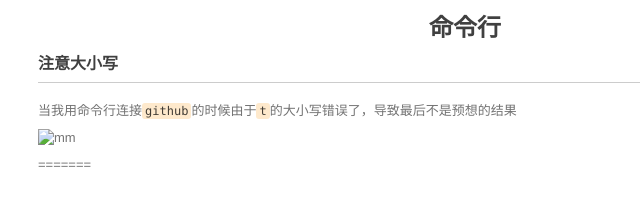
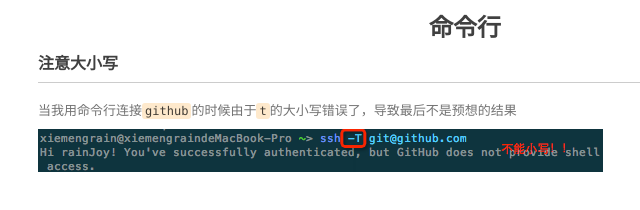
Before and after one commit to rainJoy/rainJoy, a plain HTML site: page index.html in a window 1280 px wide. Shown: the whole page, without its empty margins (175-815 px from the left). Drawn offline with Linux system fonts and the light colour scheme.

Commit message:
Update index.html

```diff
--- a/index.html
+++ b/index.html
@@ -166,10 +166,10 @@
 
 <p>当我用命令行连接<code>github</code>的时候由于<code>t</code>的大小写错误了，导致最后不是预想的结果</p>
 
-<p><img src="rainJoy.github.io/rainJoy/picture/prompt.jpg" alt="mm" /></p>
+<p><img src="picture/prompt.jpg" alt="mm" /></p>
 </body>
 </html>
-=======
+
 <title></title>
 
 </head>
```
